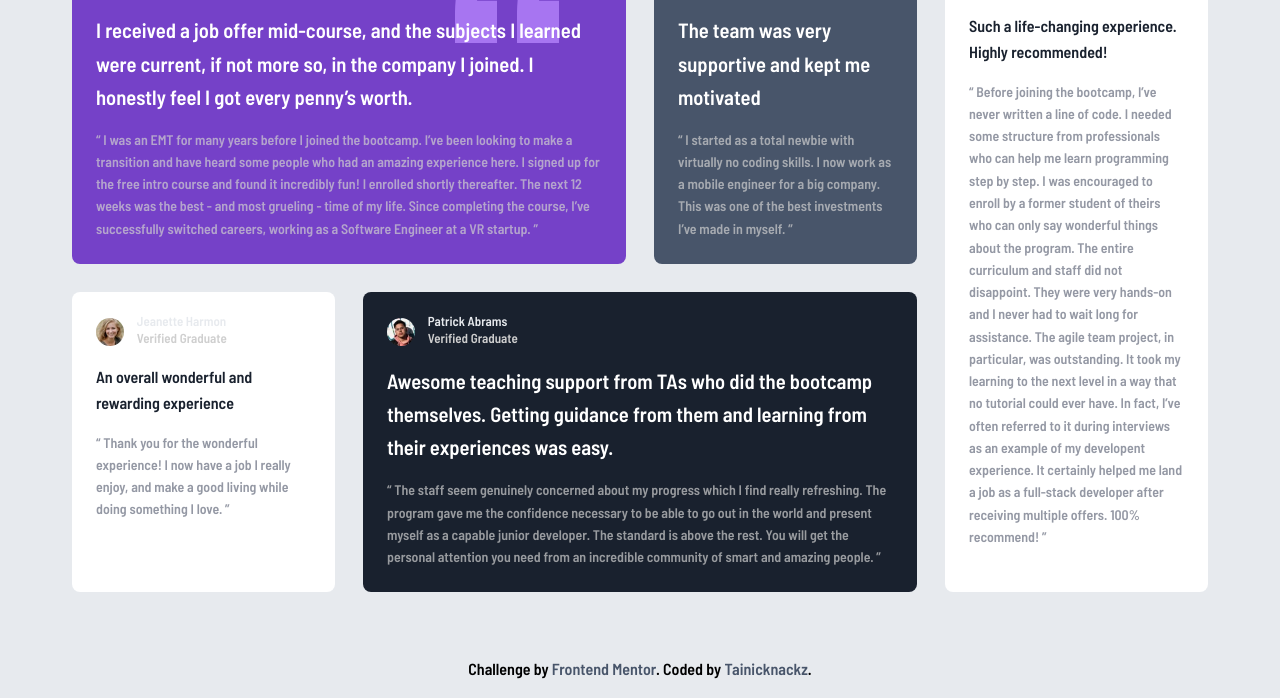
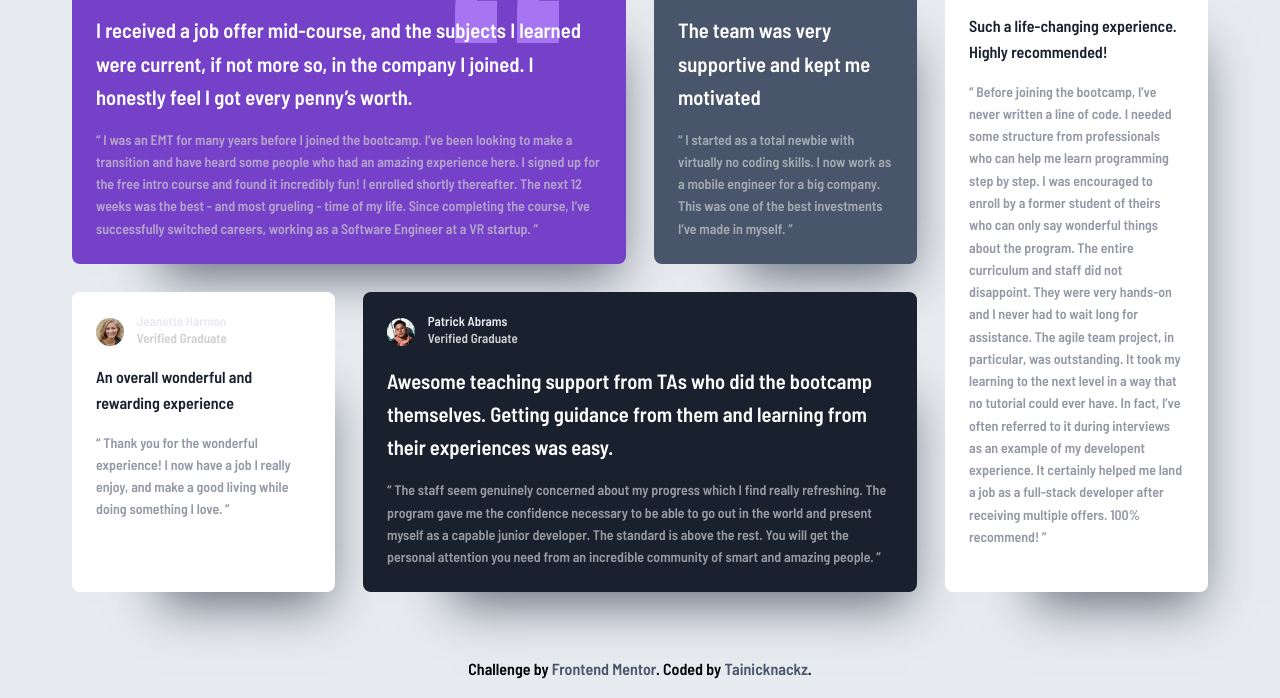
Before and after one commit to Tainicknackz/testimonials-grid-section, a plain HTML site: page index.html in a window 1280 px wide. Shown: the part 107-805 px from the top of the page. Drawn offline with Linux system fonts and the light colour scheme.

Commit message:
Updated commit

```diff
--- a/style.css
+++ b/style.css
@@ -67,26 +67,31 @@ img {
   background-position: top right 15%;
   background-color: var(--clr-primary-500);
   border-radius: 0.5rem;
+  box-shadow: 2.5rem 3.75rem 3rem -3rem var(--clr-neutral-400);
 }
 
 .box__article-jon {
   background-color: var(--clr-neutral-500);
   border-radius: 0.5rem;
+  box-shadow: 2.5rem 3.75rem 3rem -3rem var(--clr-neutral-400);
 }
 
 .box__article-jean {
   background-color: var(--clr-neutral);
   border-radius: 0.5rem;
+  box-shadow: 2.5rem 3.75rem 3rem -3rem var(--clr-neutral-400);
+}
+
+.box__article-pat {
+  background-color: var(--clr-neutral-600);
+  border-radius: 0.5rem;
+  box-shadow: 2.5rem 3.75rem 3rem -3rem var(--clr-neutral-400);
 }
 
 .box__article-kira {
   background-color: var(--clr-neutral);
   border-radius: 0.5rem;
-}
-
-.box__article-pat {
-  background-color: var(--clr-neutral-600);
-  border-radius: 0.5rem;
+  box-shadow: 2.5rem 3.75rem 3rem -3rem var(--clr-neutral-400);
 }
 
 .article__items {
```
